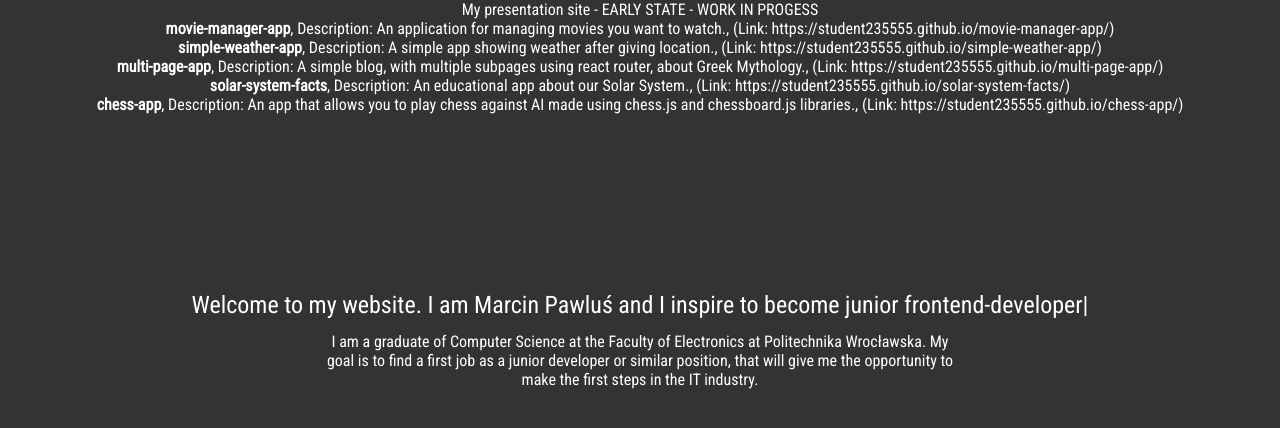
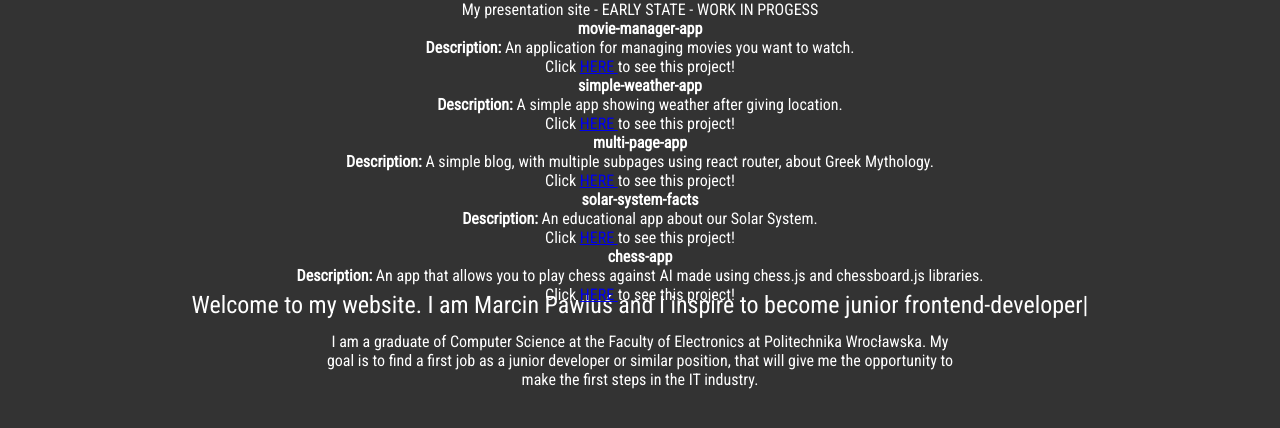
Before and after one commit to Student235555/my-presentation-site, a React (Create React App) app: page / in a window 1280 px wide. Shown: the top 428 px of the page. Built offline with nearby package versions, Linux system fonts and the light colour scheme.

Commit message:
Add working ling and improve layout

```diff
--- a/src/components/Project.js
+++ b/src/components/Project.js
@@ -8,8 +8,10 @@ const Project = ({project}) => {
     return (
         <>
             <li className='liProject'>
-                <p className='oneMovieA'>
-                    <strong>{name}</strong>, Description: {desc}, (Link: {link})
+                <p className='oneProject'>
+                    <strong>{name}</strong>
+                    <br></br> <strong>Description: </strong> {desc}
+                    <br></br> Click <a target="_blank" rel="noreferrer" href={link}>HERE </a> to see this project!
                 </p>
             </li>
         </>
```
